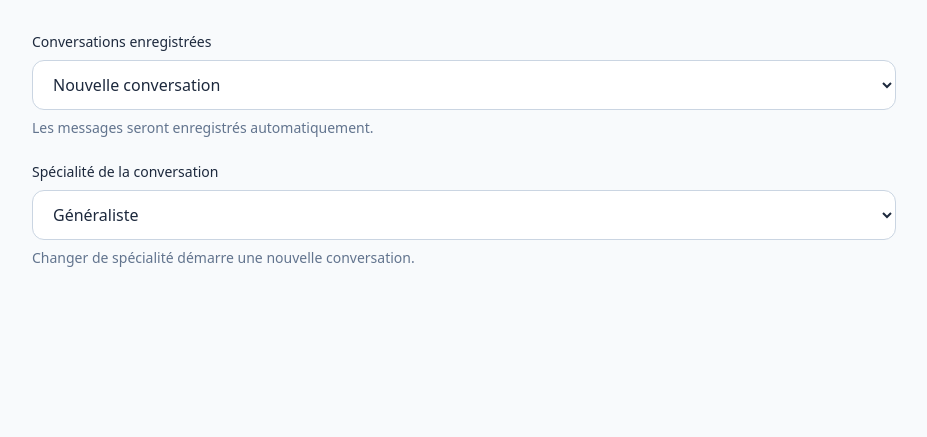
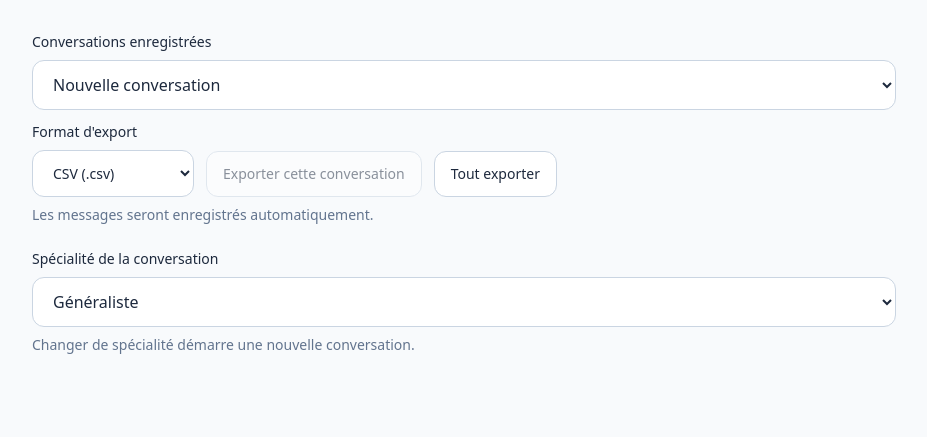
Before and after one commit to dounia1230/posbuilder-flask-ai-assistant, a Flask app: page / in a window 1280 px wide. Shown: the part 88-525 px from the top of the page, without its empty margins (176-1103 px from the left). Run offline with Flask 3, Linux system fonts and the light colour scheme; tables that the repository leaves empty hold one stand-in row (values such as "Sample post"); style sheets or scripts are compiled from the project's sources; some libraries are stand-ins or nearby versions.

Commit message:
feat(export): download conversations as CSV, JSON and Markdown

```diff
--- a/app.py
+++ b/app.py
@@ -125,6 +125,95 @@ def get_conversation(conversation_id):
     return jsonify(**dict(row), messages=[dict(message) for message in messages])
 
 
+@app.get('/conversations/export')
+@app.get('/conversations/<conversation_id>/export')
+def export_conversations(conversation_id=None):
+    export_format = request.args.get("format", "md")
+    if export_format not in ("md", "json", "csv"):
+        return jsonify(error="Format d'export inconnu. Utilisez md, json ou csv."), 400
+
+    # Une seule lecture conserve l'ordre des échanges et une vue cohérente de la base.
+    query = select(
+        conversation_table,
+        message_table.c.id.label("message_id"), message_table.c.role, message_table.c.content,
+        message_table.c.created_at.label("message_created_at"),
+    ).select_from(conversation_table.outerjoin(message_table))
+    if conversation_id is not None:
+        query = query.where(conversation_table.c.id == conversation_id)
+    query = query.order_by(conversation_table.c.created_at, conversation_table.c.id, message_table.c.id)
+    rows = get_db().execute(query).mappings().all()
+    if conversation_id is not None and not rows:
+        return jsonify(error="Conversation introuvable."), 404
+
+    conversations = {}
+    for row in rows:
+        if row["id"] not in conversations:
+            conversations[row["id"]] = {
+                key: row[key] for key in ("id", "title", "specialty", "created_at", "updated_at")
+            }
+            conversations[row["id"]]["messages"] = []
+        if row["message_id"] is not None:
+            conversations[row["id"]]["messages"].append({
+                "role": row["role"],
+                "content": row["content"],
+                "created_at": row["message_created_at"],
+            })
+
+    exported_at = datetime.now(timezone.utc).isoformat()
+    data = {"version": 1, "exported_at": exported_at, "conversations": list(conversations.values())}
+    if export_format == "json":
+        content = json.dumps(data, ensure_ascii=False, indent=2) + "\n"
+        mimetype = "application/json"
+    elif export_format == "csv":
+        output = StringIO(newline="")
+        writer = csv.writer(output, delimiter=";", quoting=csv.QUOTE_ALL)
+        writer.writerow([
+            "conversation_id", "titre", "specialite", "conversation_creee_le",
+            "conversation_modifiee_le", "role", "message", "message_cree_le",
+        ])
+        for conversation in data["conversations"]:
+            for message in conversation["messages"] or [{"role": "", "content": "", "created_at": ""}]:
+                cells = [
+                    conversation["id"], conversation["title"], conversation["specialty"],
+                    conversation["created_at"], conversation["updated_at"],
+                    message["role"], message["content"], message["created_at"],
+                ]
+                # Empêche un tableur d'exécuter une formule contenue dans un message.
+                writer.writerow([
+                    "'" + cell if cell.lstrip().startswith(("=", "+", "-", "@", "\t", "\r", "\n"))
+                    or cell.startswith(("\t", "\r", "\n")) else cell
+                    for cell in cells
+                ])
+        content = output.getvalue()
+        mimetype = "text/csv"
+    else:
+        sections = ["# Conversations FlaskGPT", f"Exporté le {exported_at}"]
+        for conversation in data["conversations"]:
+            specialty = SPECIALTIES.get(conversation["specialty"], {}).get("label", conversation["specialty"])
+            sections.extend([
+                "---",
+                f"## {conversation['title']}",
+                f"Spécialité : {specialty}  \n"
+                f"Créée le : {conversation['created_at']}  \n"
+                f"Modifiée le : {conversation['updated_at']}",
+            ])
+            for message in conversation["messages"]:
+                role = "Utilisateur" if message["role"] == "user" else "Assistant"
+                sections.extend([f"### {role}", message["content"]])
+        if not data["conversations"]:
+            sections.append("Aucune conversation enregistrée.")
+        content = "\n\n".join(sections) + "\n"
+        mimetype = "text/markdown"
+
+    filename = f"conversation-{conversation_id}" if conversation_id else "conversations"
+    response = send_file(
+        BytesIO(content.encode("utf-8-sig" if export_format == "csv" else "utf-8")),
+        mimetype=mimetype,
+        as_attachment=True,
+        download_name=f"{filename}.{export_format}",
+    )
+    response.headers["Cache-Control"] = "no-store"
+    return response
 
 
 # Reçoit la conversation envoyée par JavaScript.
--- a/static/js/script.js
+++ b/static/js/script.js
@@ -125,12 +125,23 @@ document.addEventListener("DOMContentLoaded", async () => {
     const newConversationButton = document.querySelector("#new-conversation");
     const specialtySelect = document.querySelector("#specialty");
     const savedConversations = document.querySelector("#saved-conversations");
+    const exportFormat = document.querySelector("#export-format");
+    const exportButton = document.querySelector("#export-conversation");
+    const exportAllButton = document.querySelector("#export-all-conversations");
     const status = document.querySelector("#conversation-status");
     let activeConversationId = null;
     let busy = false;
+    let hasSavedConversations = false;
+
+    function updateExportControls() {
+        exportFormat.disabled = busy;
+        exportButton.disabled = busy || !activeConversationId;
+        exportAllButton.disabled = busy || !hasSavedConversations;
+    }
 
     function setActiveConversation(id) {
         activeConversationId = id;
+        updateExportControls();
         // Seul l'identifiant est retenu dans le navigateur, les messages restent en base.
         try {
             if (id) localStorage.setItem("active-conversation", id);
@@ -146,12 +157,14 @@ document.addEventListener("DOMContentLoaded", async () => {
         newConversationButton.disabled = busy;
         specialtySelect.disabled = busy;
         savedConversations.disabled = busy;
+        updateExportControls();
     }
 
     async function refreshConversations() {
         const response = await fetch("/conversations");
         if (!response.ok) throw new Error("Impossible de charger les conversations enregistrées.");
         const data = await response.json();
+        hasSavedConversations = data.conversations.length > 0;
         savedConversations.replaceChildren(new Option("Nouvelle conversation", ""));
         for (const conversation of data.conversations) {
             const specialty = Array.from(specialtySelect.options)
@@ -159,7 +172,43 @@ document.addEventListener("DOMContentLoaded", async () => {
             savedConversations.add(new Option(`${specialty} — ${conversation.title}`, conversation.id));
         }
         savedConversations.value = activeConversationId || "";
+        updateExportControls();
     }
+
+    async function downloadExport(allConversations) {
+        if (busy || (allConversations ? !hasSavedConversations : !activeConversationId)) return;
+        const format = exportFormat.value;
+        const id = activeConversationId;
+        const path = allConversations ? "/conversations/export" : `/conversations/${encodeURIComponent(id)}/export`;
+        setBusy(true);
+        status.textContent = "Préparation de l'export…";
+        try {
+            const response = await fetch(`${path}?format=${encodeURIComponent(format)}`);
+            if (!response.ok) {
+                const data = await response.json().catch(() => ({}));
+                throw new Error(data.error || "Impossible d'exporter les conversations.");
+            }
+            const url = URL.createObjectURL(await response.blob());
+            const link = document.createElement("a");
+            link.href = url;
+            link.download = `${allConversations ? "conversations" : `conversation-${id}`}.${format}`;
+            document.body.appendChild(link);
+            try {
+                link.click();
+            } finally {
+                link.remove();
+                setTimeout(() => URL.revokeObjectURL(url), 1000);
+            }
+            status.textContent = "Export prêt : téléchargement lancé.";
+        } catch (error) {
+            status.textContent = `Erreur : ${error.message}`;
+        } finally {
+            setBusy(false);
+        }
+    }
+
+    exportButton.addEventListener("click", () => downloadExport(false));
+    exportAllButton.addEventListener("click", () => downloadExport(true));
 
     async function loadConversation(id) {
         const response = await fetch(`/conversations/${encodeURIComponent(id)}`);
--- a/templates/index.html
+++ b/templates/index.html
@@ -39,6 +39,25 @@
                     class="w-full rounded-xl border border-slate-300 bg-white px-4 py-3 outline-none focus:border-indigo-500 focus:ring-2 focus:ring-indigo-100 disabled:cursor-wait disabled:opacity-50">
                 <option value="">Nouvelle conversation</option>
             </select>
+            <div class="mt-3 flex flex-wrap items-end gap-3">
+                <div>
+                    <label for="export-format" class="mb-2 block text-sm font-medium">Format d'export</label>
+                    <select id="export-format"
+                            class="rounded-xl border border-slate-300 bg-white px-4 py-3 text-sm outline-none focus:border-indigo-500 focus:ring-2 focus:ring-indigo-100 disabled:opacity-50">
+                        <option value="csv">CSV (.csv)</option>
+                        <option value="md">Markdown (.md)</option>
+                        <option value="json">JSON (.json)</option>
+                    </select>
+                </div>
+                <button id="export-conversation" type="button" disabled
+                        class="rounded-xl border border-slate-300 bg-white px-4 py-3 text-sm font-medium hover:bg-slate-100 focus-visible:outline-2 focus-visible:outline-indigo-500 disabled:cursor-not-allowed disabled:opacity-50">
+                    Exporter cette conversation
+                </button>
+                <button id="export-all-conversations" type="button" disabled
+                        class="rounded-xl border border-slate-300 bg-white px-4 py-3 text-sm font-medium hover:bg-slate-100 focus-visible:outline-2 focus-visible:outline-indigo-500 disabled:cursor-not-allowed disabled:opacity-50">
+                    Tout exporter
+                </button>
+            </div>
             <p id="conversation-status" role="status" class="mt-2 text-sm text-slate-500"></p>
         </div>
 
```
Also changed, not shown: tests/test_conversations.py (+114 -0 lines), README.md.
